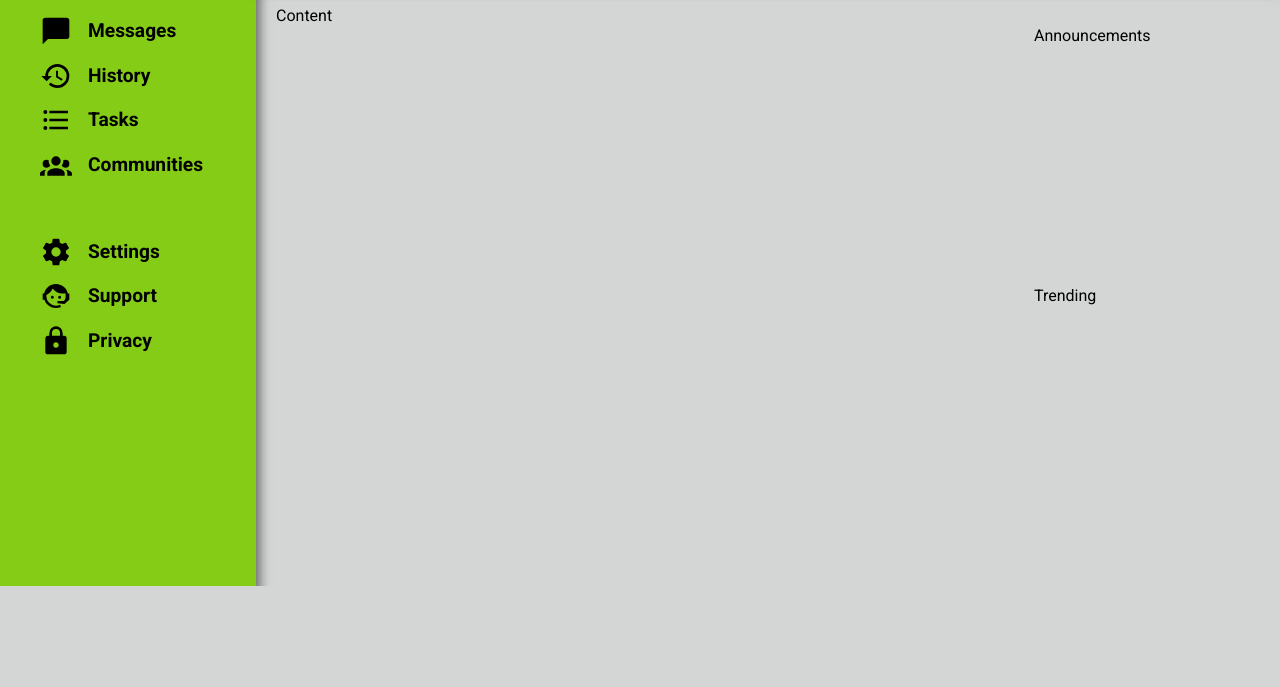
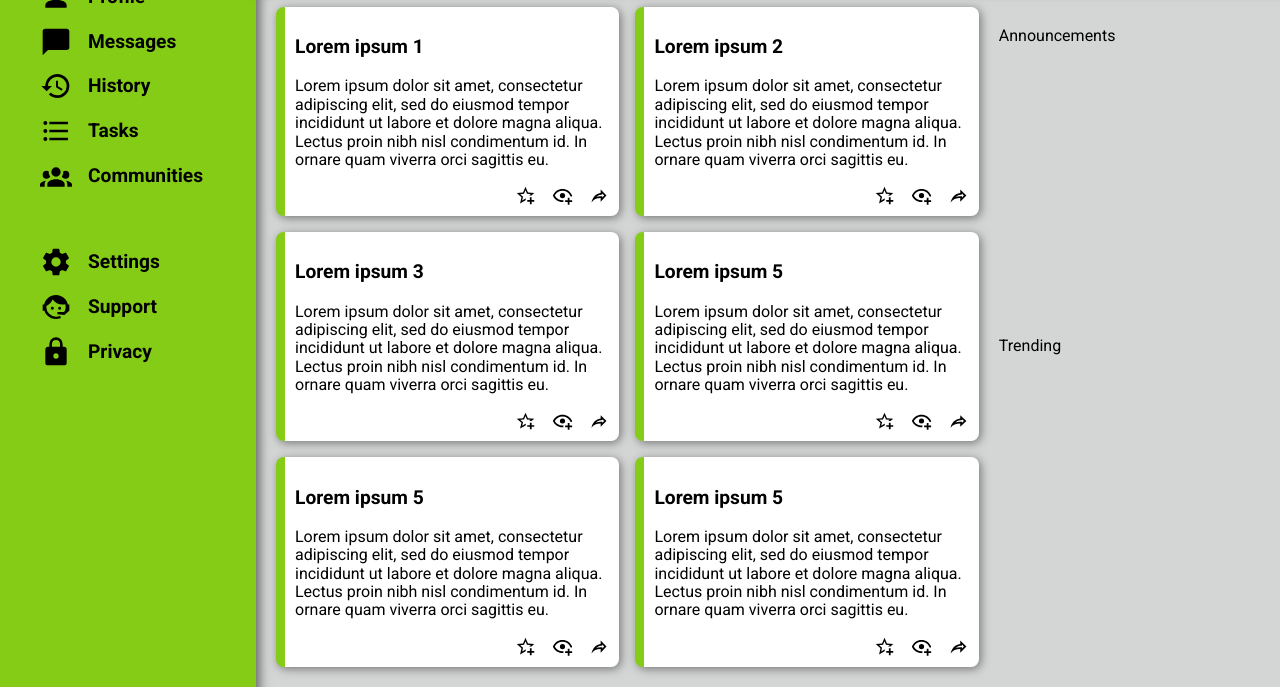
Before and after one commit to diogopdev/Admin-Dashboard, a plain HTML site: page index.html in a window 1280 px wide. Shown: the part 214-901 px from the top of the page. Before the commit the page ends 800 px from the top, so only its background shows below. Drawn offline with Linux system fonts and the light colour scheme.

Commit message:
Created cards section

```diff
--- a/index.html
+++ b/index.html
@@ -65,7 +65,74 @@
 
 		</nav>
 		<main class="content">
-			<div class="cards">Content</div>
+			<div class="cards">
+				<div class="card">
+					<div class="card-text">
+						<h3>Lorem ipsum 1</h3>
+						<p>Lorem ipsum dolor sit amet, consectetur adipiscing elit, sed do eiusmod tempor incididunt ut labore et dolore magna aliqua. Lectus proin nibh nisl condimentum id. In ornare quam viverra orci sagittis eu.</p>
+					</div>
+					<div class="card-buttons">
+						<img src="images/star.svg" alt="favourite">
+						<img src="images/eye.svg" alt="seen">
+						<img src="images/share.svg" alt="share">
+					</div>
+				</div>
+				<div class="card">
+					<div class="card-text">
+						<h3>Lorem ipsum 2</h3>
+						<p>Lorem ipsum dolor sit amet, consectetur adipiscing elit, sed do eiusmod tempor incididunt ut labore et dolore magna aliqua. Lectus proin nibh nisl condimentum id. In ornare quam viverra orci sagittis eu.</p>
+					</div>
+					<div class="card-buttons">
+						<img src="images/star.svg" alt="favourite">
+						<img src="images/eye.svg" alt="seen">
+						<img src="images/share.svg" alt="share">
+					</div>
+				</div>
+				<div class="card">
+					<div class="card-text">
+						<h3>Lorem ipsum 3</h3>
+						<p>Lorem ipsum dolor sit amet, consectetur adipiscing elit, sed do eiusmod tempor incididunt ut labore et dolore magna aliqua. Lectus proin nibh nisl condimentum id. In ornare quam viverra orci sagittis eu.</p>
+					</div>
+					<div class="card-buttons">
+						<img src="images/star.svg" alt="favourite">
+						<img src="images/eye.svg" alt="seen">
+						<img src="images/share.svg" alt="share">
+					</div>
+				</div>
+				<div class="card">
+					<div class="card-text">
+						<h3>Lorem ipsum 5</h3>
+						<p>Lorem ipsum dolor sit amet, consectetur adipiscing elit, sed do eiusmod tempor incididunt ut labore et dolore magna aliqua. Lectus proin nibh nisl condimentum id. In ornare quam viverra orci sagittis eu.</p>
+					</div>
+					<div class="card-buttons">
+						<img src="images/star.svg" alt="favourite">
+						<img src="images/eye.svg" alt="seen">
+						<img src="images/share.svg" alt="share">
+					</div>
+				</div>
+				<div class="card">
+					<div class="card-text">
+						<h3>Lorem ipsum 5</h3>
+						<p>Lorem ipsum dolor sit amet, consectetur adipiscing elit, sed do eiusmod tempor incididunt ut labore et dolore magna aliqua. Lectus proin nibh nisl condimentum id. In ornare quam viverra orci sagittis eu.</p>
+					</div>
+					<div class="card-buttons">
+						<img src="images/star.svg" alt="favourite">
+						<img src="images/eye.svg" alt="seen">
+						<img src="images/share.svg" alt="share">
+					</div>
+				</div>
+				<div class="card">
+					<div class="card-text">
+						<h3>Lorem ipsum 5</h3>
+						<p>Lorem ipsum dolor sit amet, consectetur adipiscing elit, sed do eiusmod tempor incididunt ut labore et dolore magna aliqua. Lectus proin nibh nisl condimentum id. In ornare quam viverra orci sagittis eu.</p>
+					</div>
+					<div class="card-buttons">
+						<img src="images/star.svg" alt="favourite">
+						<img src="images/eye.svg" alt="seen">
+						<img src="images/share.svg" alt="share">
+					</div>
+				</div>
+			</div>
 			<aside class="aside">
 				<div class="announcements">Announcements</div>
 				<div class="trending">Trending</div>
--- a/styles.css
+++ b/styles.css
@@ -183,7 +183,7 @@ body {
 
 .content {
 	display: grid;
-	grid-template-columns: 3fr 1fr;
+	grid-template-columns: 2.5fr 1fr;
 	padding: 20px;
 }
 
@@ -192,3 +192,37 @@ body {
 	grid-template-rows: repeat(2, 1fr);
 	padding: 20px;
 }
+
+.cards {
+	display: grid;
+	grid-template-columns: repeat(auto-fit, minmax(300px, 1fr));
+	grid-template-rows: repeat(auto-fit, minmax(100px, 1fr));
+	row-gap: 1rem;
+	column-gap: 1rem;
+}
+
+.card {
+	display:flex;
+	flex-direction: column;
+	box-shadow: 2px 2px 10px #777676;
+	background-color: white;
+	border-left: 9px solid var(--main-green);
+	border-radius: 8px;
+	max-height: 200px;
+	padding: 10px;
+}
+
+.card-text h3 {
+	font-size: 1.2rem;
+}
+
+.card-buttons {
+	display: flex;
+	justify-content: flex-end;
+}
+
+.card-buttons img {
+	height: 1.3rem;
+	margin-left: 1rem;
+	cursor: pointer;
+}
```
Also changed, not shown: images/eye.svg (added), images/share.svg (added), images/star.svg (added).
